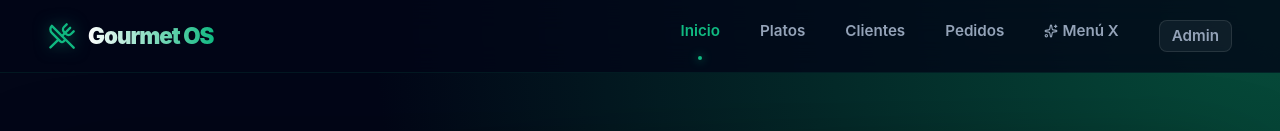
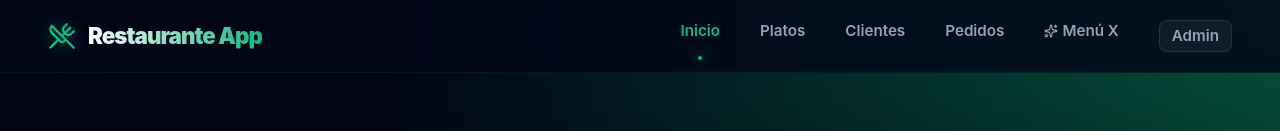
Before and after one commit to ancheloso2003-Anchel/restaurante-app, a React (Vite) app in the folder fronted/: page / in a window 1280 px wide. Shown: the top 131 px of the page. Built offline with nearby package versions, Linux system fonts and the light colour scheme; no server answers.

Commit message:
App Restaurante

```diff
--- a/fronted/index.html
+++ b/fronted/index.html
@@ -4,7 +4,7 @@
     <meta charset="UTF-8" />
     <link rel="icon" type="image/svg+xml" href="/vite.svg" />
     <meta name="viewport" content="width=device-width, initial-scale=1.0" />
-    <title>fronted</title>
+    <title>Restaurante App</title>
   </head>
   <body>
     <div id="root"></div>
--- a/fronted/src/components/Navbar.jsx
+++ b/fronted/src/components/Navbar.jsx
@@ -29,7 +29,7 @@ const Navbar = () => {
             background: 'linear-gradient(to right, #fff, var(--primary))',
             WebkitBackgroundClip: 'text',
             WebkitTextFillColor: 'transparent'
-        }}>Gourmet OS</span>
+        }}>Restaurante App</span>
       </div>
 
       {/* Conjunto de enlaces de navegación dinámicos */}
```
